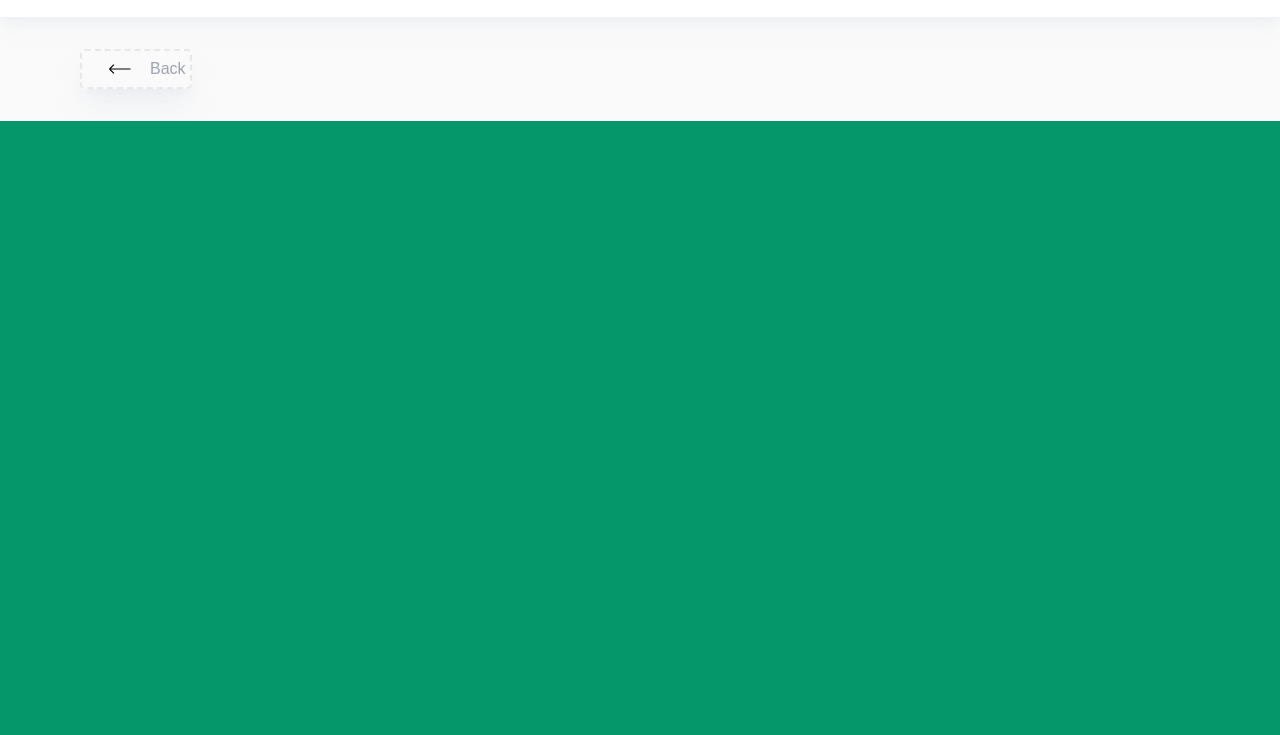
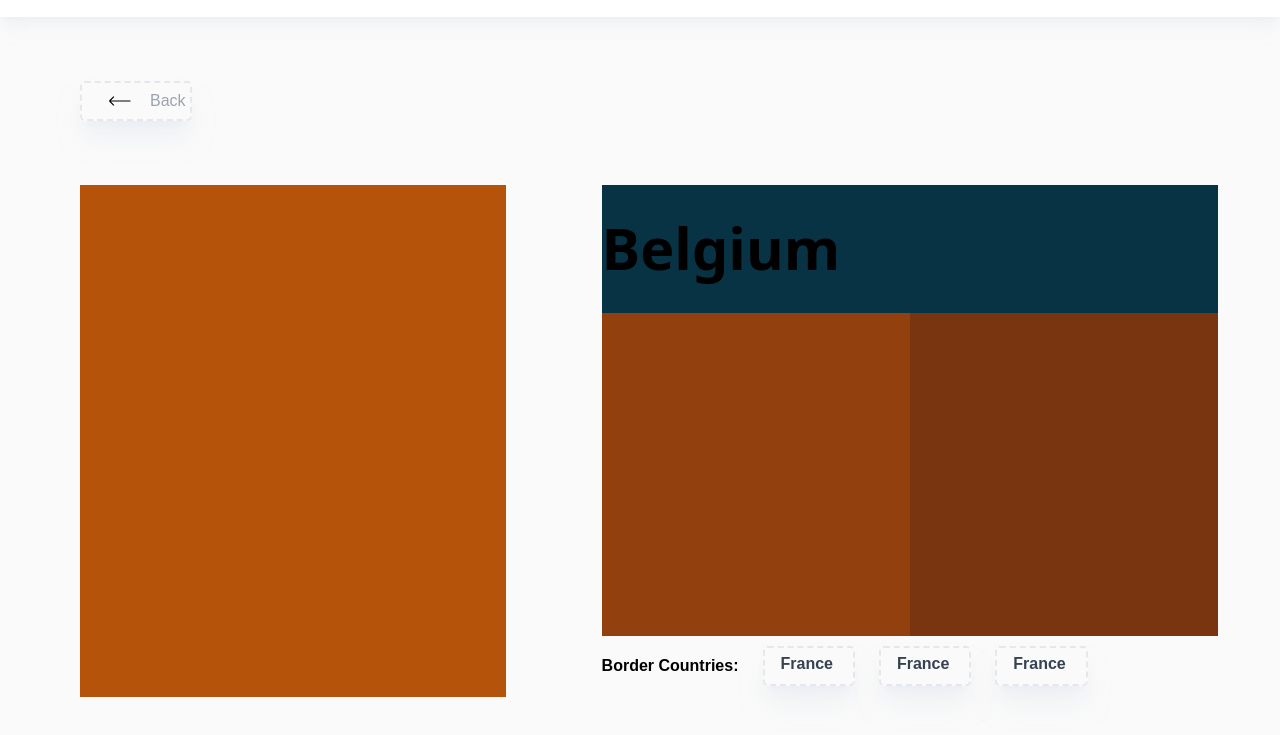
Before and after one commit to Sye-5pace/Rest_Country-API, a website built with Vite: page previewpage.html in a window 1280 px wide. Shown: the part 55-790 px from the top of the page. Built offline with nearby package versions, Linux system fonts and the light colour scheme.

Commit message:
Preview Page UI fixed

```diff
--- a/previewpage.html
+++ b/previewpage.html
@@ -6,7 +6,7 @@
     <link href="./dist/output.css" rel="stylesheet">
     <title>Preview Page</title>
   </head>
-  <body class="bg-[#fafafa] w-full min-h-screen border-box m-0 p-0 grid grid-rows-[9%_5%_84%] gap-y-8">
+  <body class="bg-[#fafafa] w-full min-h-screen border-box m-0 p-0 grid grid-rows-[9%_5%_64%] gap-y-16">
     <header class="bg-white shadow-lg shadow-slate-200/50 flex flex-row justify-between items-center px-[5rem] py-4 w-full">
       <h1 class="font-geologica font-bold text-[1.3rem] ">Where in the world?</h1>
       <div class="flex flex-row items-center gap-4">
@@ -25,10 +25,26 @@
         <span class="font-geologica text-gray-400">Back</span>
       </button>
      </a>
-
     </section>
-    <main class="bg-emerald-600 mb-4">
-
+    <main class=" mx-[5rem] grid grid-cols-[38%_55%] gap-x-[6rem]">
+      <div id="flag-container" class="bg-amber-700"></div>
+      <div class="flex flex-col">
+        <div class="flex flex-col flex-1">
+          <div class="bg-cyan-950 h-[25%] py-5">
+            <h1 id="previewH1" class="text-[3.6rem] font-semibold">Belgium</h1>
+          </div>
+          <div class="bg-orange-500 grid grid-cols-2 h-[63%] font-geologica">
+            <div class="bg-amber-800" id="preview-details-1"></div>
+            <div class="bg-amber-900" id="preview-details-2"></div>
+          </div>
+          <div class="flex flex-row flex-1 items-center h-[35%] gap-6">
+            <h3 class=" font-geologica font-semibold">Border Countries:</h3>
+            <div class=" w-[15%] h-[65%]  rounded-[0.3rem] shadow-xl shadow-slate-200/50 border-2 border-dashed px-4 py-1 font-geologica font-semibold text-gray-700">France</div>
+            <div class=" w-[15%] h-[65%]  rounded-[0.3rem] shadow-xl shadow-slate-200/50 border-2 border-dashed px-4 py-1 font-geologica font-semibold text-gray-700">France</div>
+            <div class=" w-[15%] h-[65%]  rounded-[0.3rem] shadow-xl shadow-slate-200/50 border-2 border-dashed px-4 py-1 font-geologica font-semibold text-gray-700">France</div>
+          </div>
+        </div>
+      </div>
     </main>
   </body>
 </html>
```
Also changed, not shown: dist/output.css.
